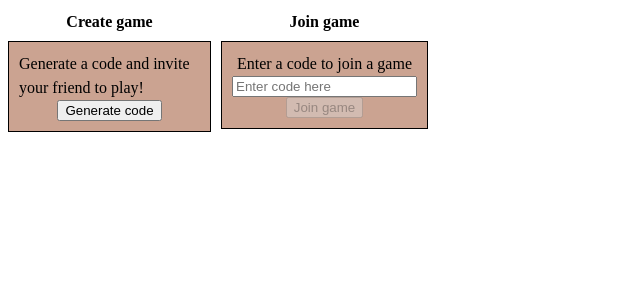
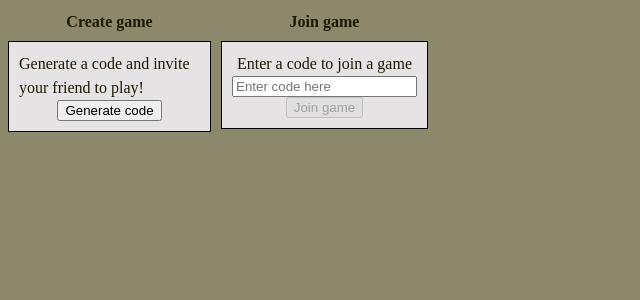
Before and after one commit to JStanislav/borderio, a React (Vite) app in the folder ui/quoclon/: page / in a window 1280 px wide. Shown: the top 300 px of the page, without its empty margins (0-640 px from the left). Built offline with nearby package versions, Linux system fonts and the light colour scheme; no server answers.

Commit message:
add color scheme, and color the body

```diff
--- a/ui/quoclon/src/components/home/codebox.css
+++ b/ui/quoclon/src/components/home/codebox.css
@@ -1,5 +1,5 @@
 .codebox-box {
-    background-color: #b07459a8;
+    background-color: var(--main-soft-gray2);
     border: 1px solid black;
     padding: 10px;
 
--- a/ui/quoclon/src/main.tsx
+++ b/ui/quoclon/src/main.tsx
@@ -3,17 +3,20 @@ import { createRoot } from 'react-dom/client'
 import App from './App.tsx'
 import { BrowserRouter, Route, Routes } from 'react-router'
 import { Home } from './components/home/home.tsx'
+import './style/color.css'
 
 createRoot(document.getElementById('root')!).render(
   <StrictMode>
-    <BrowserRouter>
-      <Routes>
+    <div className="body-container">
 
-        <Route index path="/" element={<Home />} />
-        <Route path="game/:id" element={<App />} />
-        <Route path="about" element={<div>About!!!</div>} />
+      <BrowserRouter>
+        <Routes>
+            <Route index path="/" element={<Home />} />
+            <Route path="game/:id" element={<App />} />
+            <Route path="about" element={<div>About!!!</div>} />
+        </Routes>
+      </BrowserRouter>
 
-      </Routes>
-    </BrowserRouter>
+    </div>
   </StrictMode>,
 )
--- /dev/null
+++ b/ui/quoclon/src/style/color.css
@@ -0,0 +1,16 @@
+:root {
+    --main-dark-brown1: #1E1702;
+    --main-dark-brown2: #342005;
+    --main-soft-gray1: #8C886B;
+    --main-soft-gray2: #E5E3E4;
+    --main-emerald: #047C58;
+}
+
+body {
+    background-color: var(--main-soft-gray1);
+    color: var(--main-dark-brown1);
+}
+
+.body-container {
+    background-color: var(--main-soft-gray1);
+}
--- /dev/null
+++ b/ui/quoclon/src/style/color.ts
@@ -0,0 +1,9 @@
+export const Colors = {
+    darkBrown1 : "1E1702",
+    darkBrown2 : "342005",
+
+    softGray1 : "8C886B",
+    softGray2 : "E5E3E4",
+
+    emerald: "047C58"
+}
```
